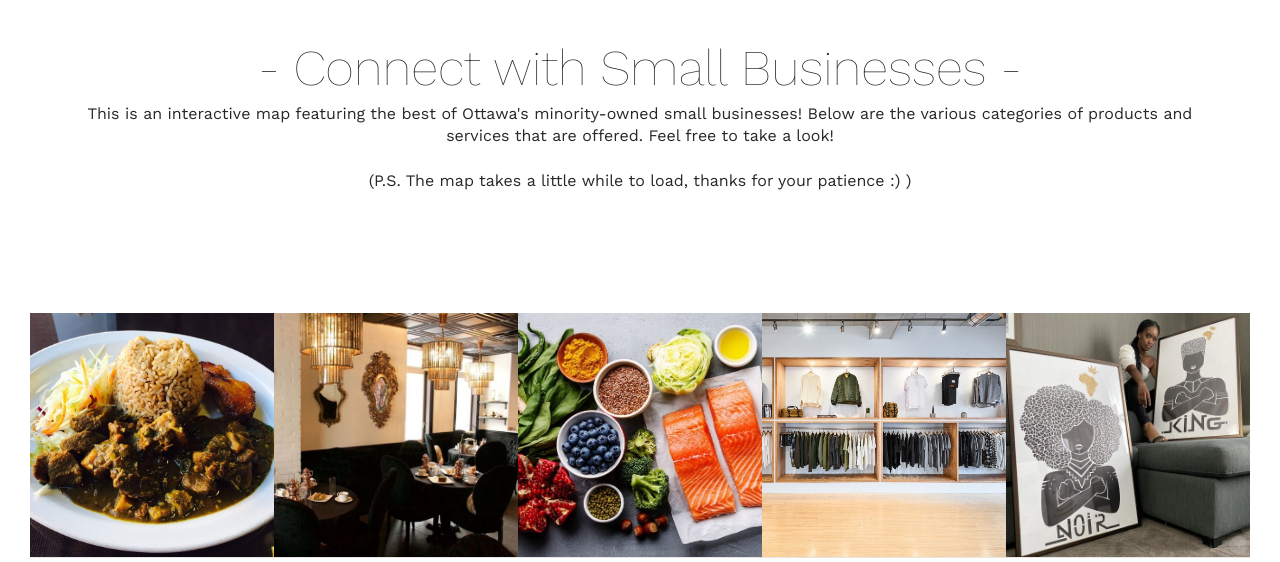
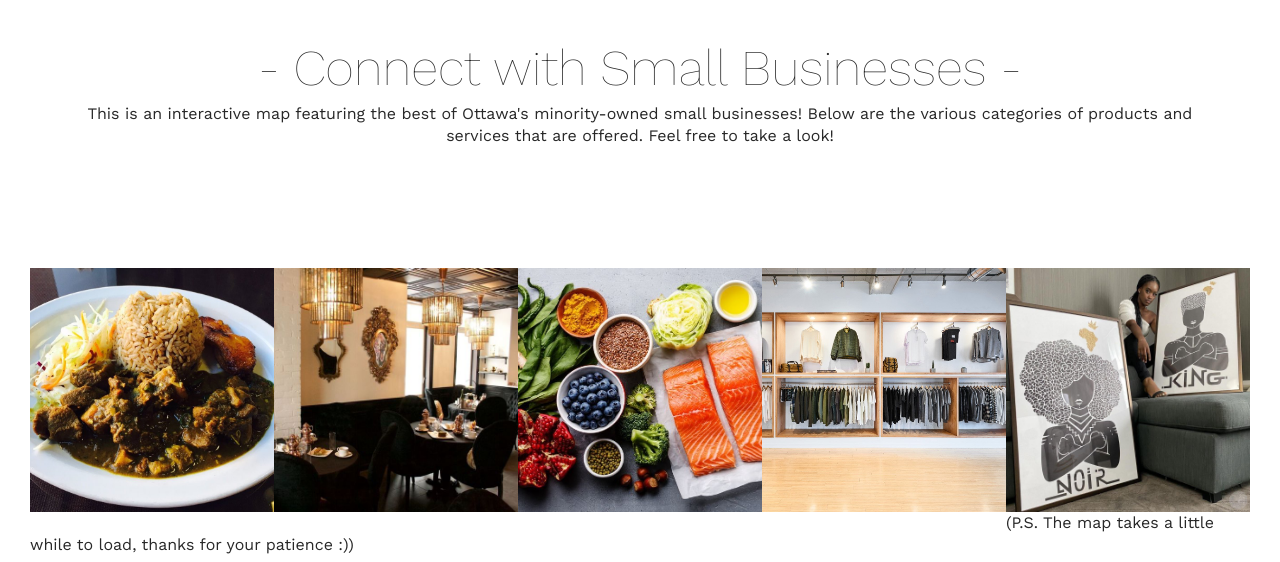
Before and after one commit to tabithawong/BuyPOC, a Flask app: page / in a window 1280 px wide. Shown: the part 260-822 px from the top of the page. Run offline with Flask 2, Linux system fonts and the light colour scheme; data that the repository does not hold is empty; some libraries are stand-ins or nearby versions; grey boxes are pictures that could not be loaded.

Commit message:
Change text layout

```diff
--- a/templates/index.html
+++ b/templates/index.html
@@ -9,7 +9,7 @@
               <strong><h1 class="text-dark text-s-size-30 text-m-size-40 text-l-size-headline text-thin text-line-height-1">BuyPOC</h1></strong>
               <br><br>
               <h2 class="text-s-size-40 text-size-50 text-line-height-1 margin-bottom-10 text-thin text-center"><span class="text-dark">-</span> Connect with Small Businesses <span class="text-dark">-</span></h2>
-              <p class="margin-bottom-0 text-size-16 text-dark">This is an interactive map featuring the best of Ottawa's minority-owned small businesses! Below are the various categories of products and services that are offered. Feel free to take a look! <br> <br> (P.S. The map takes a little while to load, thanks for your patience :) )</p>
+              <p class="margin-bottom-0 text-size-16 text-dark">This is an interactive map featuring the best of Ottawa's minority-owned small businesses! Below are the various categories of products and services that are offered. Feel free to take a look! </p>
             </div>
           </header>
             <div class="s-12 m-6 l-five">
@@ -68,6 +68,7 @@
               </a>
             </div>
         </article>
+        <p class="margin-bottom-0 text-size-16 text-dark"> (P.S. The map takes a little while to load, thanks for your patience :)) </p>
         <hr>
         <div id="mapid" style="height: 500px"></div>
             <script>
```
